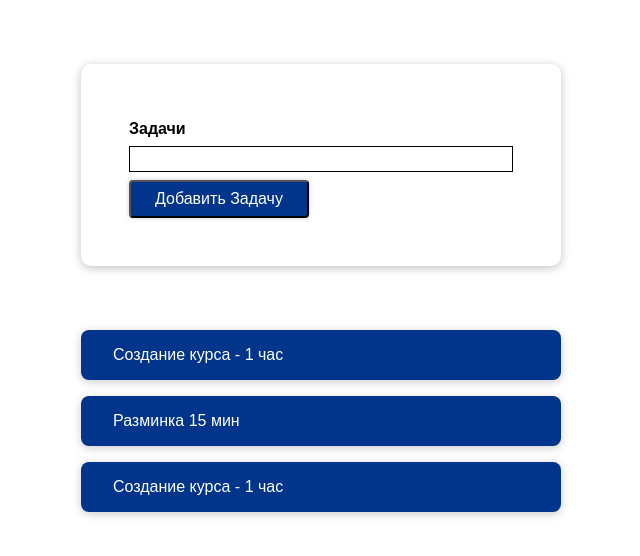
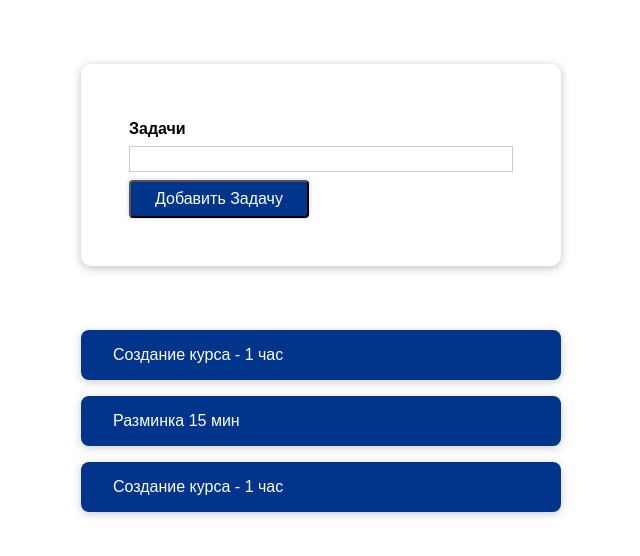
Before and after one commit to artemandrosenko/react-todo-styling-components, a React (Create React App) app: page / in a window 1280 px wide. Shown: the top 556 px of the page, without its empty margins (319-959 px from the left). Built offline with nearby package versions, Linux system fonts and the light colour scheme; the HTML template or start-up script is replaced by a standard one.

Commit message:
Change input stylization to dynamic

```diff
--- a/src/components/Tasks/TaskInput/TaskInput.css
+++ b/src/components/Tasks/TaskInput/TaskInput.css
@@ -22,3 +22,12 @@
   background: #c8e1e4;
   border-color: #00358b;
 }
+
+.form-control.invalid input {
+  border-color: red;
+  background: #ea8e8e;
+}
+
+.form-control.invalid label {
+  color: red;
+}
--- a/src/components/Tasks/TaskInput/TaskInput.js
+++ b/src/components/Tasks/TaskInput/TaskInput.js
@@ -27,9 +27,12 @@ const TaskInput = (props) => {
 
   return (
     <form onSubmit={formSubmitHandler}>
-      <div className="form-control">
-        <label style={{color: !isInputValid ? 'red' : 'black'}}>Задачи</label>
-        <input type="text" style={{'border-color': !isInputValid ? 'red' : 'black', background : !isInputValid ? 'salmon' : 'transparent'}} onChange={taskInputChangeHandler} />
+      {/* <div className="form-control"> */}
+        {/* <label style={{color: !isInputValid ? 'red' : 'black'}}>Задачи</label>
+        <input type="text" style={{'border-color': !isInputValid ? 'red' : 'black', background : !isInputValid ? 'salmon' : 'transparent'}} onChange={taskInputChangeHandler} /> */}
+      <div className={`form-control ${!isInputValid ? 'invalid' : ''}`}>
+        <label>Задачи</label>
+        <input type="text" onChange={taskInputChangeHandler} />
       </div>
       <Button type="submit">Добавить Задачу</Button>
     </form>
```
